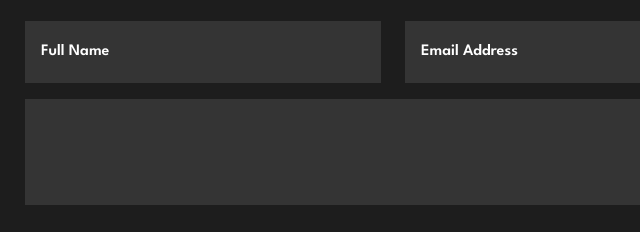
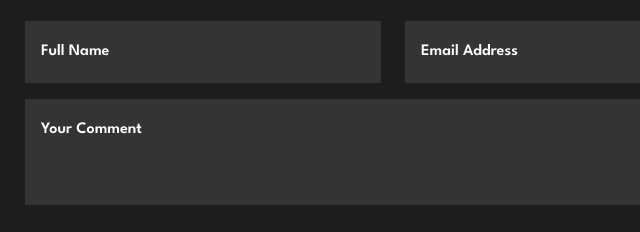
Before and after one commit to arjunjhukal/tri-city, a plain HTML site: page news-detail.html in a window 1280 px wide. Shown: the part 3606-3838 px from the top of the page, 57-697 px from the left. Drawn offline with nearby package versions, Linux system fonts and the light colour scheme; a web font is replaced by a local one.

Commit message:
minor change

```diff
--- a/news-detail.html
+++ b/news-detail.html
@@ -266,7 +266,7 @@
                   </div>
                   <div class="col-12">
                     <div class="input-field">
-                      <textarea rows="3"></textarea>
+                      <textarea rows="3" placeholder="Your Comment"></textarea>
                     </div>
                   </div>
                 </div>
```
